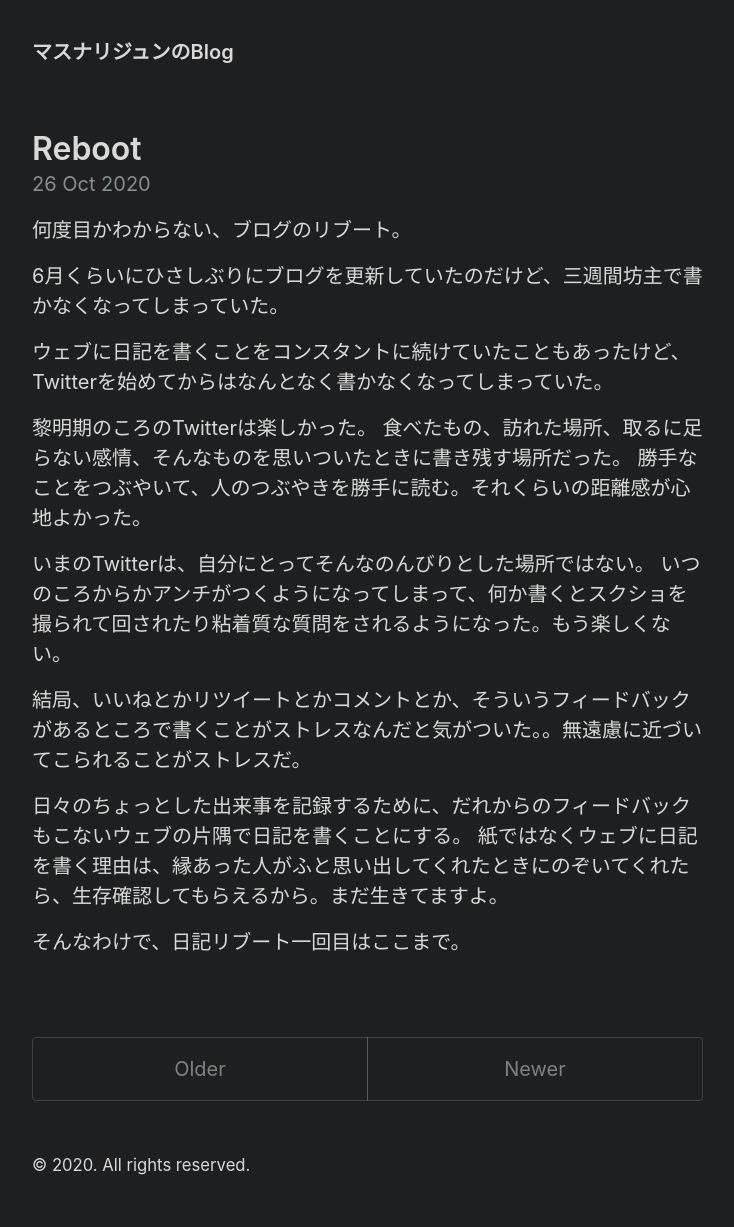
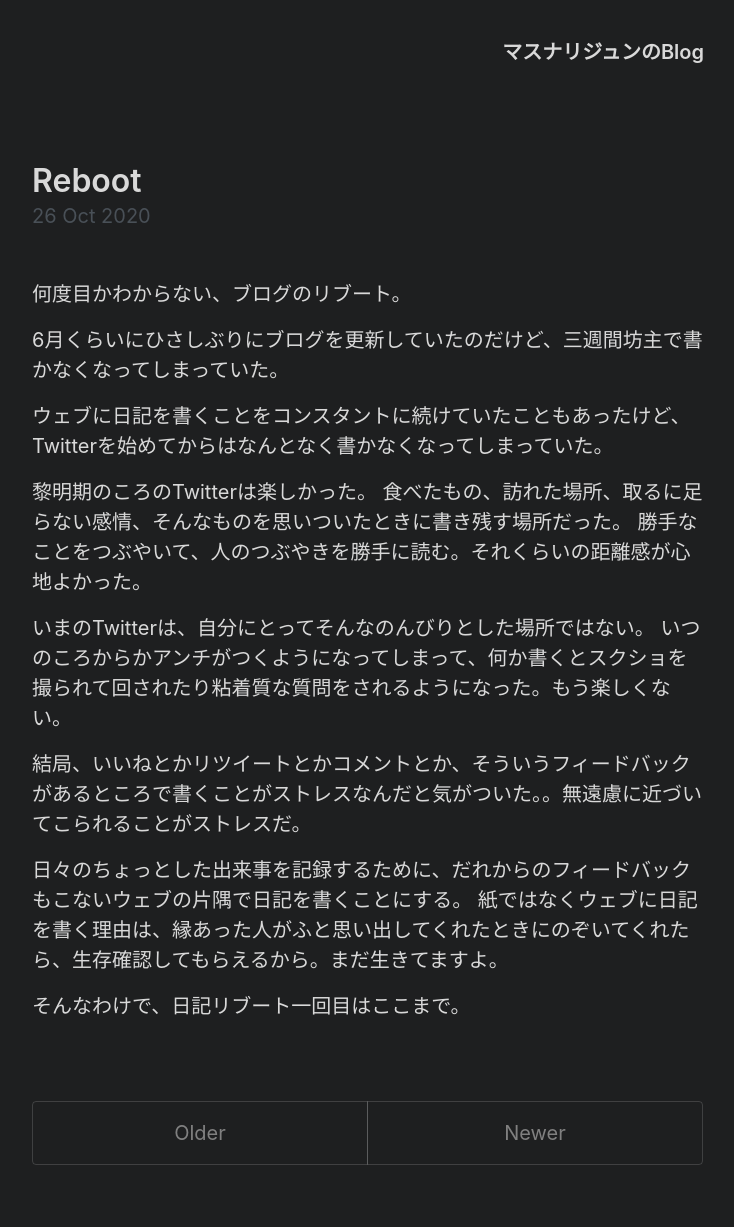
Before and after one commit to msnrjn/msnrjn.github.io, a Jekyll site: the page built from index.html, in a window 1280 px wide. Shown: the whole page, without its empty margins (272-1006 px from the left). Built offline with Jekyll 4.4.1, drawn with Linux system fonts in a browser that asks for light colours; the list of posts is cut into pages by our own code.

Commit message:
2020-10-27 23:40

```diff
--- a/_includes/head.html
+++ b/_includes/head.html
@@ -14,6 +14,7 @@
   <link rel="apple-touch-icon-precomposed" sizes="144x144" href="{{ '/assets/apple-touch-icon-precomposed.png' | relative_url }}">
   <link rel="shortcut icon" href="{{ '/assets/favicon.ico' | relative_url }}">
   <link rel="alternate" type="application/atom+xml" title="{{ site.title }}" href="{{ 'atom.xml' | relative_url }}">
+  <link rel="stylesheet" href="custum.css">
 
   {% seo title=false %}
 </head>
--- a/_layouts/default.html
+++ b/_layouts/default.html
@@ -22,10 +22,6 @@
 
       <footer class="footer">
         <small>
-          &copy;
-          <time datetime="{{ site.time | date_to_xmlschema }}"
-            >{{ site.time | date: '%Y' }}</time
-          >. All rights reserved.
         </small>
       </footer>
     </div>
--- /dev/null
+++ b/custum.css
@@ -0,0 +1,13 @@
+.masthead-title {text-align: right;}
+
+h1 {
+	font-size: 2rem;
+}
+.masthead {
+    margin-bottom: 5rem;
+
+}
+.post-date {
+	color: var(--gray-700);
+	margin-bottom: 3rem;
+}
```
Also changed, not shown: 8 other files.
